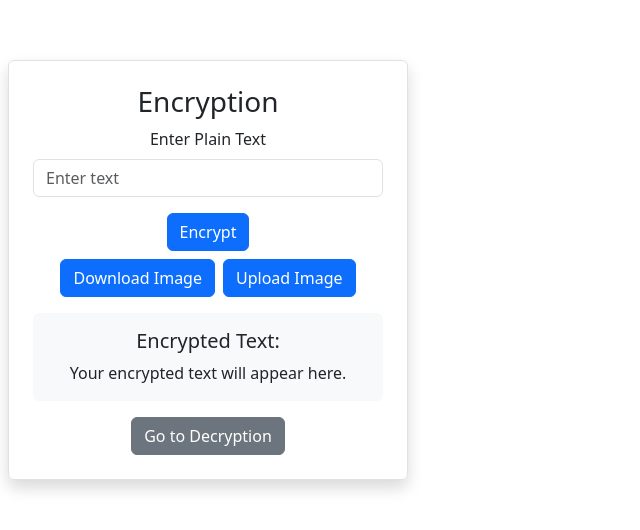
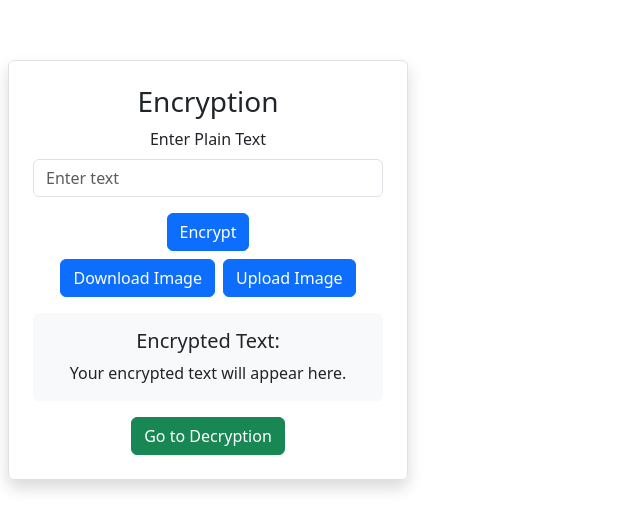
Before and after one commit to GopikaChandranAJ/Fr-prjt, a React (Vite) app: page / in a window 1280 px wide. Shown: the part 130-660 px from the top of the page, without its empty margins (0-640 px from the left). Built offline with nearby package versions, Linux system fonts and the light colour scheme.

Commit message:
Update Encrypt.jsx

```diff
--- a/src/Encrypt.jsx
+++ b/src/Encrypt.jsx
@@ -47,7 +47,7 @@ const Encrypt = () => {
                         <h5>Encrypted Text:</h5>
                         {encryptedText || 'Your encrypted text will appear here.'}
                     </div>
-                    <Link to="/decrypt" className="btn btn-secondary mt-3">Go to Decryption</Link>
+                    <Link to="/decrypt" className="btn btn-success mt-3">Go to Decryption</Link>
                 </div>
             </div>
         </div>
```
